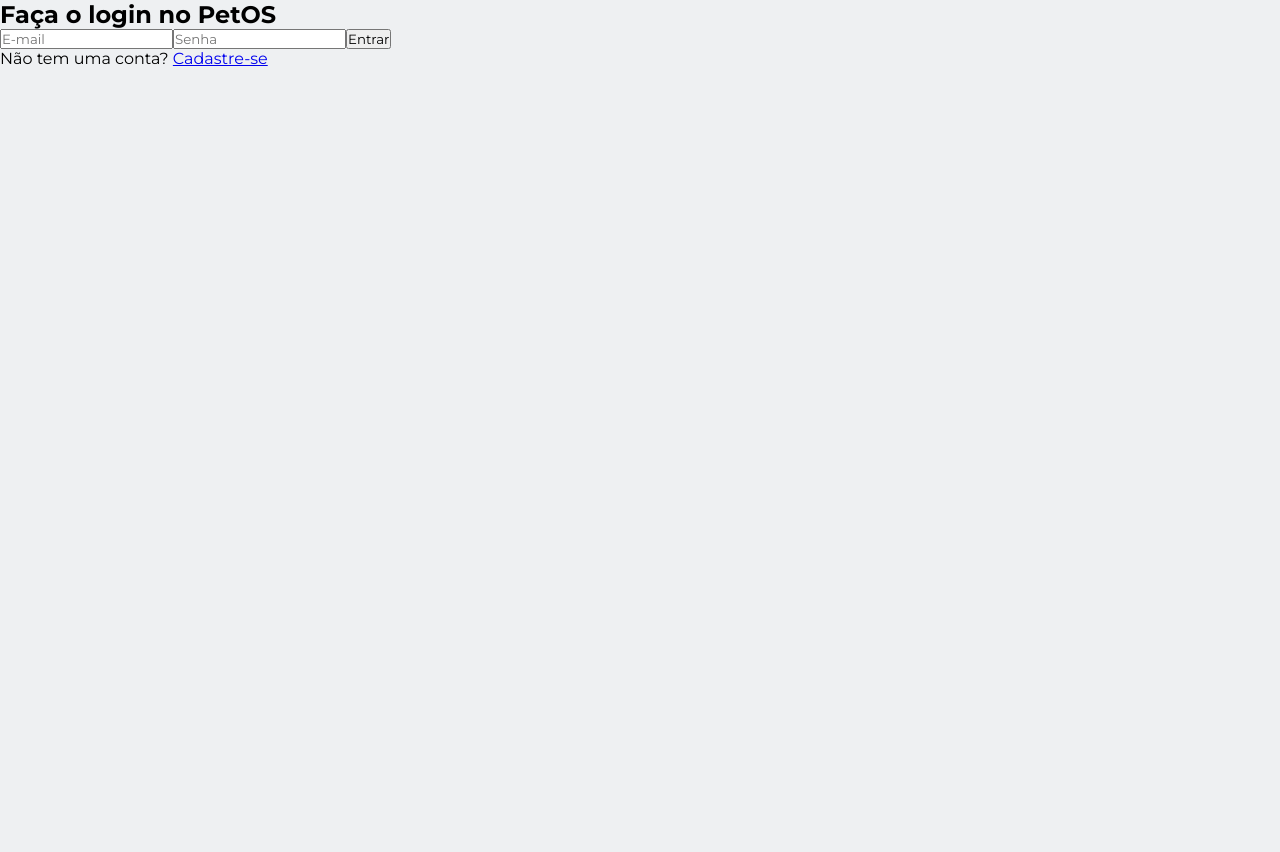
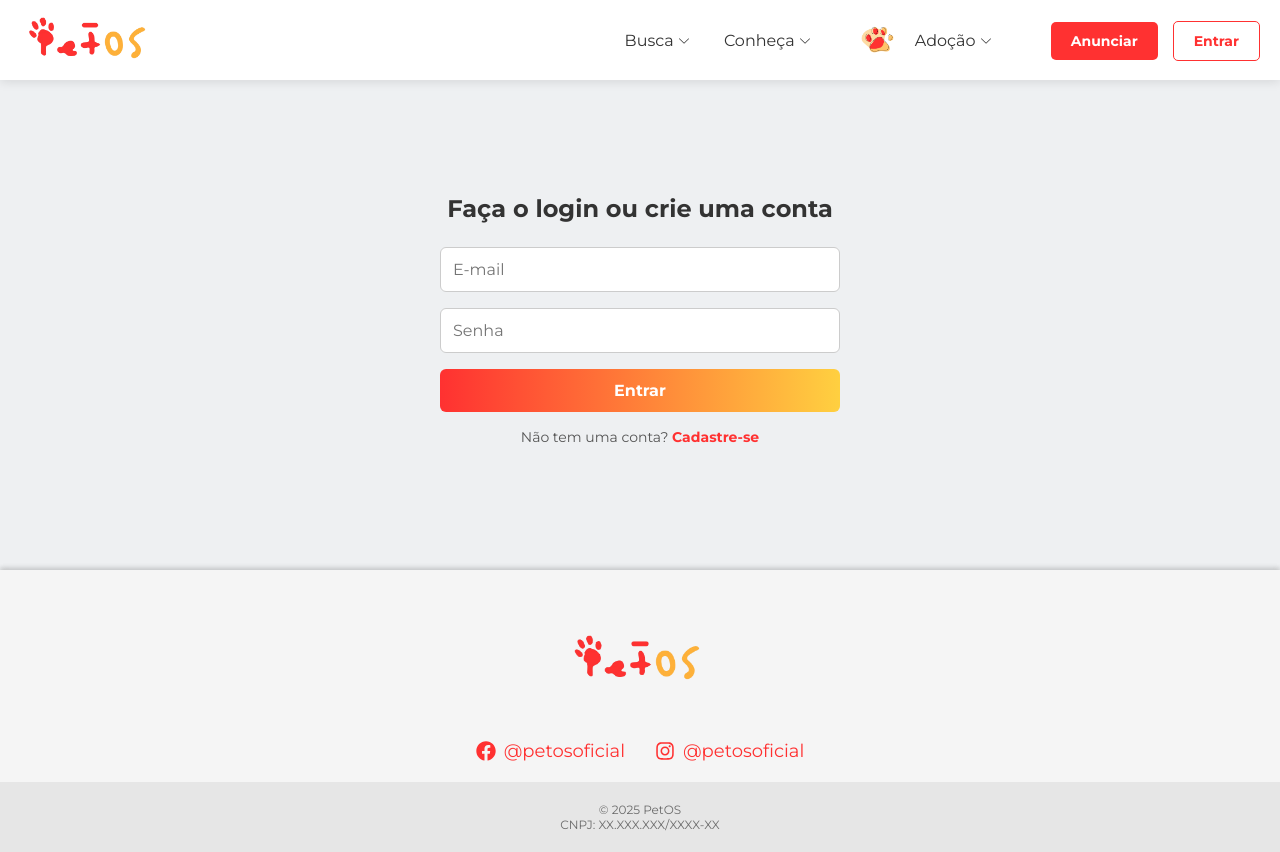
Before and after one commit to pedrozand/PetOS, a React (Vite) app: page /login in a window 1280 px wide. Before the commit the page ends 800 px from the top, so only its background shows below. Built offline with nearby package versions, Linux system fonts and the light colour scheme.

Commit message:
Inserção de página de login

```diff
--- a/src/pages/login/CSS/login.css
+++ b/src/pages/login/CSS/login.css
@@ -0,0 +1,85 @@
+.container-login {
+  min-height: 100vh;
+  display: flex;
+  flex-direction: column;
+  align-items: center;
+  justify-content: center;
+  padding: 40px 20px;
+  font-family: "Segoe UI", sans-serif;
+  margin-top: -80px;
+}
+
+.container-login h2 {
+  font-size: 24px;
+  margin-bottom: 24px;
+  color: #333;
+  font-weight: 600;
+}
+
+form {
+  display: flex;
+  flex-direction: column;
+  width: 100%;
+  max-width: 400px;
+  gap: 16px;
+}
+
+form input {
+  padding: 12px;
+  border-radius: 6px;
+  border: 1px solid #ccc;
+  font-size: 16px;
+  transition: 0.3s;
+}
+
+form input:focus {
+  border-color: #6c63ff;
+  outline: none;
+}
+
+.error {
+  color: #d8000c;
+  font-size: 14px;
+  margin-top: -8px;
+  margin-bottom: 8px;
+}
+
+.btn-login {
+  padding: 12px;
+  background: linear-gradient(to right, #ff3131, #ffd040);
+  color: white;
+  font-weight: 600;
+  border: none;
+  border-radius: 6px;
+  cursor: pointer;
+  font-size: 16px;
+  transition: background 0.3s ease;
+}
+
+.btn-login:hover {
+  background: linear-gradient(to right, #ff0000, #ffbf00);
+}
+
+.link-cadastro {
+  margin-top: 16px;
+  font-size: 14px;
+  color: #555;
+}
+
+.link-cadastro a {
+  color: #ff3131;
+  font-weight: bold;
+  text-decoration: none;
+}
+
+.link-cadastro a:hover {
+  text-decoration: underline;
+}
+
+.footer-container {
+  width: 100%;
+  background-color: #f5f5f5;
+  text-align: center;
+  box-shadow: 0 -2px 5px rgba(0, 0, 0, 0.1);
+  margin-top: -4150px;
+}
--- a/src/pages/login/login.jsx
+++ b/src/pages/login/login.jsx
@@ -1,7 +1,9 @@
-// src/pages/Login.jsx
 import React, { useState } from "react";
 import "./CSS/login.css";
 import { useNavigate } from "react-router-dom";
+
+import NavBar from "../../components/navbar/navbar.jsx";
+import Footer from "../../components/footer/footer.jsx";
 
 const Login = () => {
   const [email, setEmail] = useState("");
@@ -26,8 +28,10 @@
   };
 
   return (
-    <div className="container">
-      <h2>Faça o login no PetOS</h2>
+    <>
+      <div className="container-login">
+        <NavBar />
+        <h2>Faça o login ou crie uma conta</h2>
         <form onSubmit={handleSubmit}>
           <input
             type="email"
@@ -48,10 +52,14 @@
             Entrar
           </button>
         </form>
-      <div className="signup-link">
+        <div className="link-cadastro">
           Não tem uma conta? <a href="/cadastro">Cadastre-se</a>
         </div>
       </div>
+      <div className="footer-container">
+        <Footer />
+      </div>
+    </>
   );
 };
 
```
Lines whose indentation alone changed are shown as unchanged.
